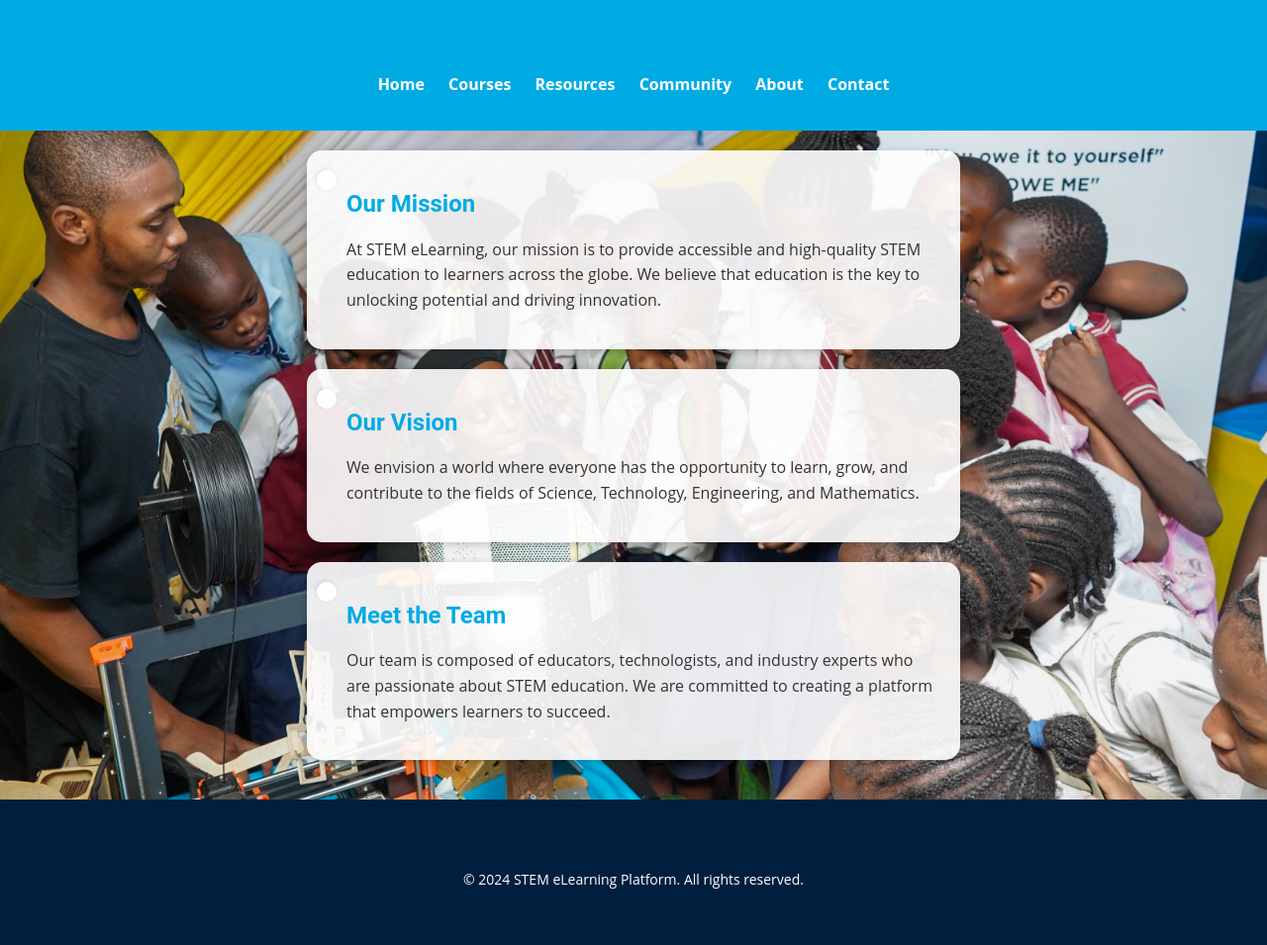
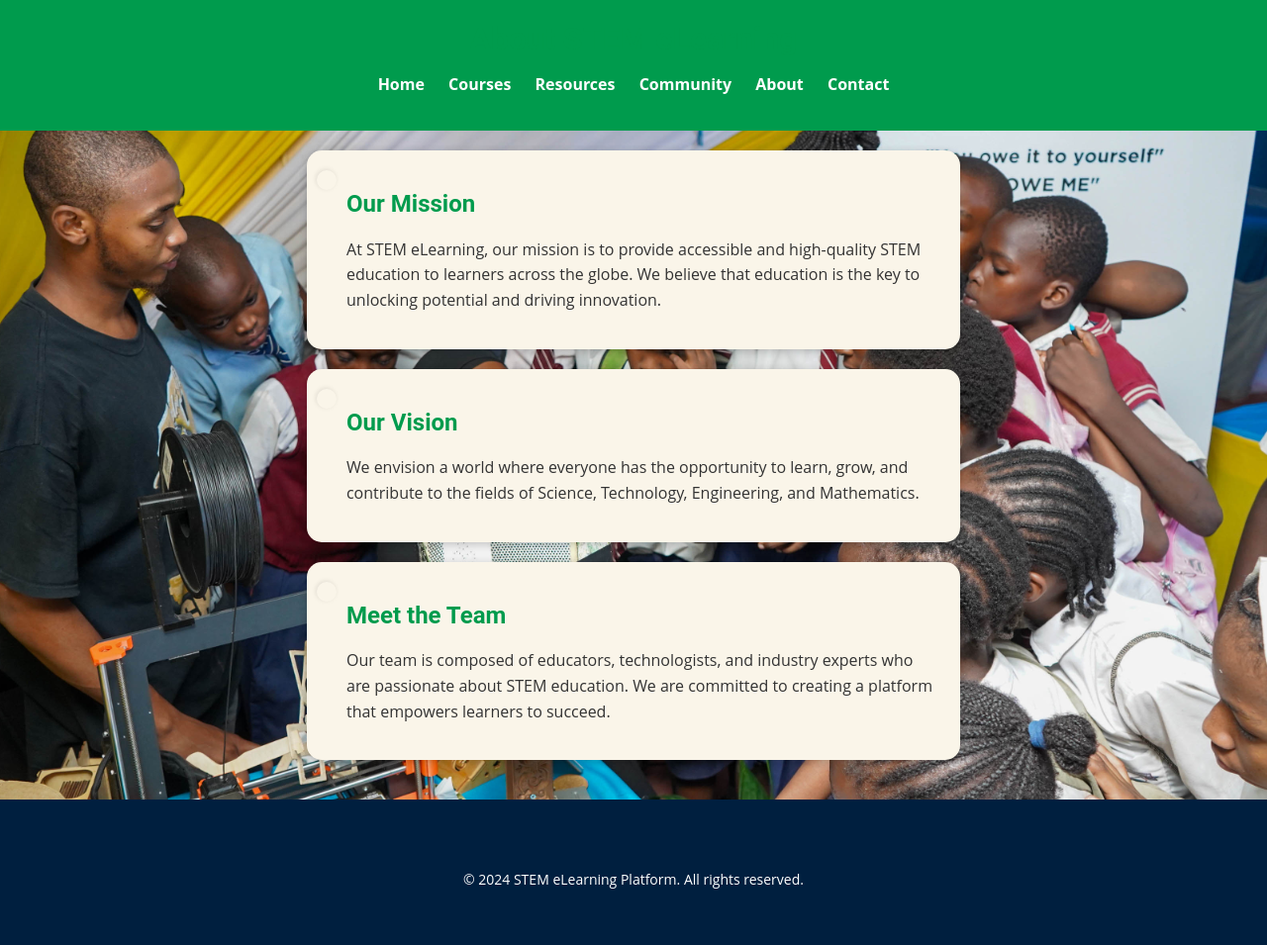
Before and after one commit to swalehmwadime/STEM-eLearning, a Flask app: page /about in a window 1280 px wide. Shown: the whole page at 99% size. Run offline with Flask 2, Linux system fonts and the light colour scheme.

Commit message:
Update color codes

```diff
--- a/app/templates/about.html
+++ b/app/templates/about.html
@@ -16,7 +16,7 @@
             color: #333;
         }
         header {
-            background-color: #00ABE4; /* Bright Blue */
+            background-color: #009B4D; /* Green */
             color: white;
             padding: 20px;
             text-align: center;
@@ -37,7 +37,7 @@
             padding: 20px;
         }
         section {
-            background-color: rgba(255, 255, 255, 0.9); /* White with slight transparency */
+            background-color: #FAF5E9; /* Ivory */
             padding: 20px;
             margin-bottom: 20px;
             border-radius: 15px;
@@ -55,12 +55,12 @@
             left: 10px;
             width: 20px;
             height: 20px;
-            background-color: rgba(255, 255, 255, 0.9);
+            background-color: #FAF5E9; /* Ivory */
             border-radius: 50%;
             box-shadow: -1px -1px 5px rgba(0, 0, 0, 0.1);
         }
         h1, h2, h3 {
-            color: #00ABE4; /* Bright Blue */
+            color: #009B4D; /* Green */
             font-family: 'Roboto', sans-serif;
         }
         p {
```
